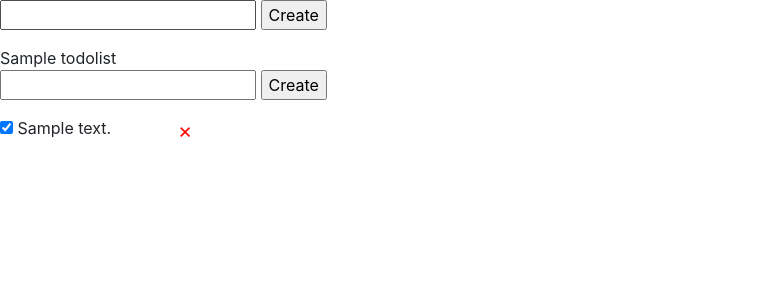
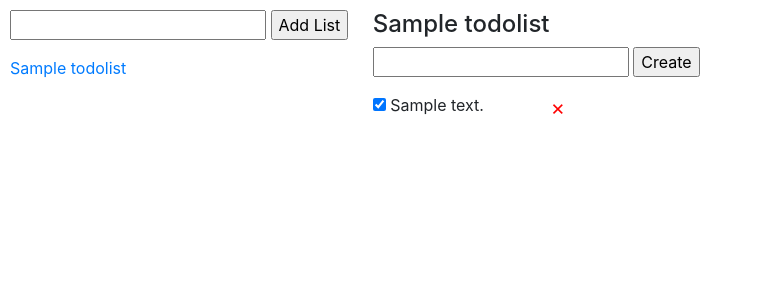
Before and after one commit to shemar100/class-demos, a Flask app: template Example2: TodoApp/application/templates/index.html in a window 1280 px wide. Shown: the top 300 px of the page, without its empty margins (0-763 px from the left). Run offline with Flask 2, Linux system fonts and the light colour scheme; the template is opened without the code that fills it: values that come from a table or form of the project are taken from there, others are empty; tables that the repository leaves empty hold one stand-in row (values such as "Sample post"); some libraries are stand-ins or nearby versions.

Commit message:
Create controller for creating list and also views

```diff
--- a/Example2: TodoApp/application/templates/index.html
+++ b/Example2: TodoApp/application/templates/index.html
@@ -14,6 +14,7 @@
           padding: 0px;
           margin: 0px;
           width: 200px;
+          display: inline-block;
       }
       li {
           clear: both;
@@ -29,33 +30,36 @@
           background: none;
       }
 
-      .card {
-        margin: 0 auto; /* Added */
-        float: left; /* Added */
-        margin-bottom: 10px; /* Added */
-    }
+      .list-wrapper, .todos-wrapper {
+          display: inline-block;
+          padding: 10px;
+          vertical-align: top;
+      }
+
     </style>
   </head>
   <body>
     <div class="list-wrapper">
       <form id="form">
-        <input type="text" id="description" name="name" />
-        <input type="submit" value="Create" />
+        <input type="text" id="name" name="name" />
+        <input type="submit" value="Add List" />
       </form>
       <div id="error" class="hidden">Something went wrong!</div>
       <ul id="list">
-        {% for item in list %}
+        {% for item in lists %}
+
         <li>
-          {{ item.name }}
+          <a href="/lists/{{item.id}}">{{item.name}}</a>
         </li>
         {% endfor %}
       </ul>
     </div>
 
-    <div id="error" class="hidden">Something went wrong</div>
     <div class="todos-wrapper">
-      <form id="form">
+    <h4>{{ active_list.name }}</h4>
+      <form id="todo-form">
         <input type="text" id="description" name="description" />
+        <input id="list_id" type="hidden" value="{{ active_list.id }}">
         <input type="submit" value="Create" />
       </form>
       <div id="error" class="hidden">Something went wrong!</div>
@@ -109,12 +113,13 @@
             }
 
         }
-        document.getElementById('form').onsubmit = function(e) {
+        document.getElementById('todo-form').onsubmit = function(e) {
             e.preventDefault();
             fetch('/todos/create', {
                 method: 'POST',
                 body : JSON.stringify({
-                    'description' : document.getElementById('description').value
+                    'description' : document.getElementById('description').value,
+                    'list_id': document.getElementById('list_id').value
                 }),
                 headers: {
                     'Content-Type' : 'application/json'
@@ -131,6 +136,9 @@
                 document.getElementById('error').className = '';
             })
         }
+
+
+
     </script>
   </body>
 </html>
```
Also changed, not shown: Example2: TodoApp/application/view/todo.py (+34 -8 lines).
